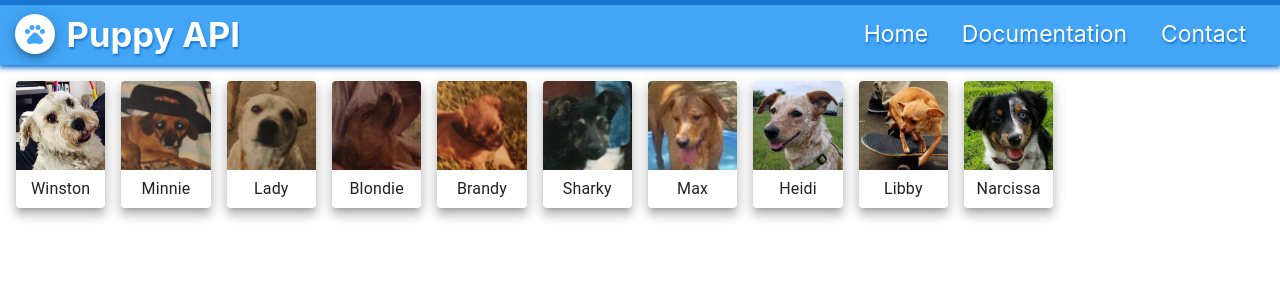
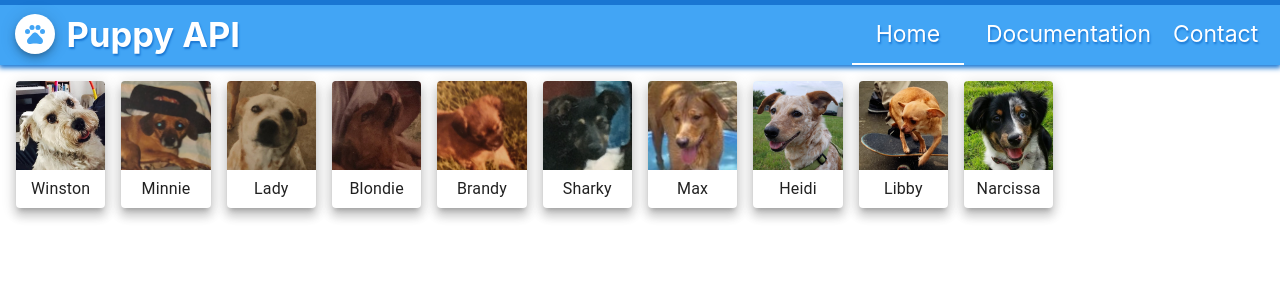
Before and after one commit to robpwatkins/puppyapi2, a React (Create React App) app: page / in a window 1280 px wide. Shown: the top 300 px of the page. Built offline with nearby package versions, Linux system fonts and the light colour scheme.

Commit message:
going with little white bar under li

```diff
--- a/src/App.css
+++ b/src/App.css
@@ -54,5 +54,13 @@ ul {
   justify-content: space-evenly;
   align-items: center;
   margin: 0;
+  /* font-size: 21px; */
   list-style-type: none;
 }
+
+.home {
+  width: 25%;
+  height: 59px;
+  line-height: 61px;
+  border-bottom: 2px solid white;
+}
```
